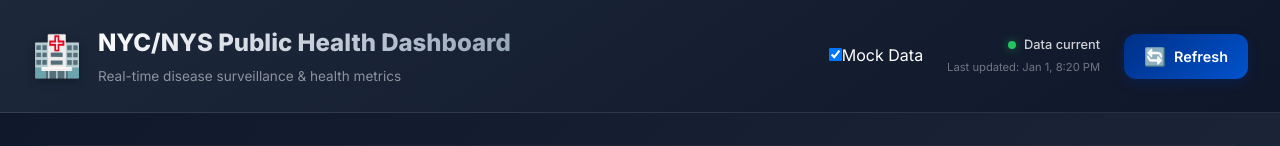
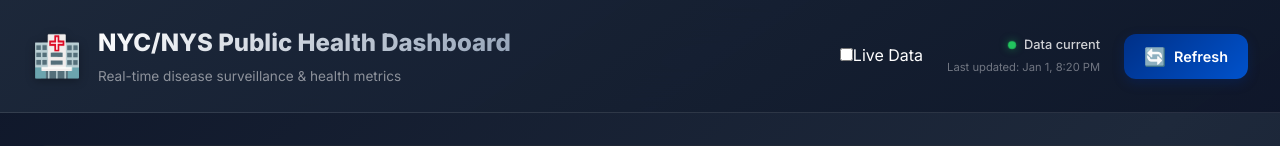
Before and after one commit to cmdrtomalak/ny_health_dashboard, a React (Vite) app: page / in a window 1280 px wide. Shown: the top 146 px of the page. Built offline with nearby package versions, Linux system fonts and the light colour scheme; no server answers.

Commit message:
Dev mode should use live data

```diff
--- a/src/App.tsx
+++ b/src/App.tsx
@@ -13,7 +13,7 @@ function App() {
   const [data, setData] = useState<DashboardData | null>(null);
   const [isLoading, setIsLoading] = useState(true);
   const [error, setError] = useState<string | null>(null);
-  const [useMock, setUseMock] = useState(import.meta.env.DEV); // Default to mock in DEV
+  const [useMock, setUseMock] = useState(false); // Default to real data in all modes
 
   const loadData = useCallback(async (forceRefresh = false, mock = useMock) => {
     try {
@@ -39,11 +39,8 @@ function App() {
 
   const handleToggleMock = (val: boolean) => {
     setUseMock(val);
-    // Directly reload with new value to ensure sync
-    // loadData is dependent on useMock via closure unless we explicitly pass it,
-    // but state setter is async. Better to trigger effect or call explicitly.
-    // Easier: update state, effect will trigger? No, effect depends on loadData,
-    // loadData depends on useMock. So yes.
+    // Immediately reload data with the new mock setting
+    loadData(false, val);
   };
 
   if (isLoading && !data) {
--- a/src/components/Header.tsx
+++ b/src/components/Header.tsx
@@ -25,6 +25,7 @@ export function Header({ cacheMetadata, isLoading, onRefresh, showMockToggle, us
             </div>
 
             <div className="header-right">
+                {showMockToggle && (
                     <div className="data-mode-toggle">
                         <label className="toggle-label">
                             <input
@@ -36,6 +37,7 @@ export function Header({ cacheMetadata, isLoading, onRefresh, showMockToggle, us
                             <span className="toggle-text">{useMock ? 'Mock Data' : 'Live Data'}</span>
                         </label>
                     </div>
+                )}
 
                 <div className="cache-indicator">
                     <div className="cache-status">
```
Also changed, not shown: 1 other file (tests, documents, lock files or other folders). Lines whose indentation alone changed are shown as unchanged.
